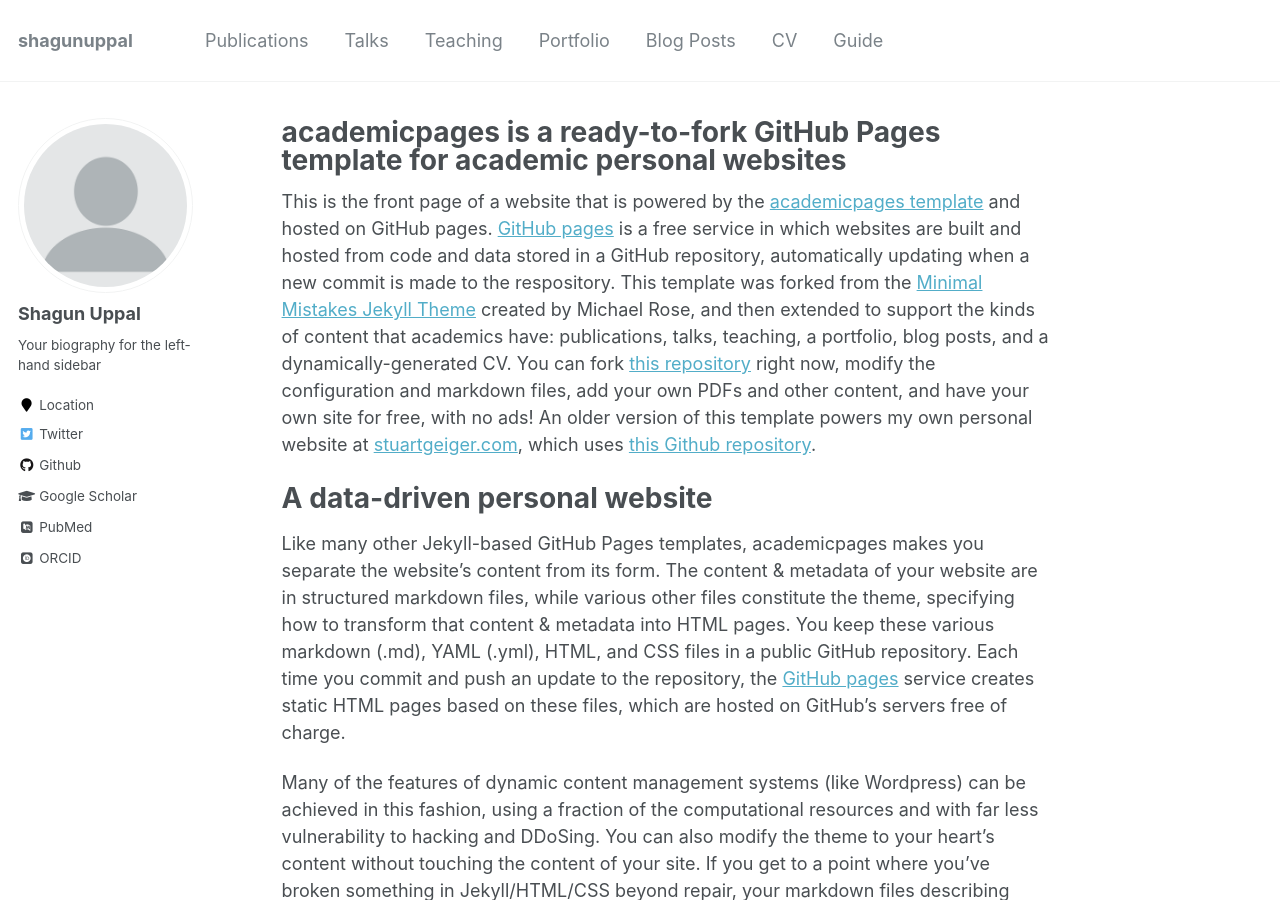
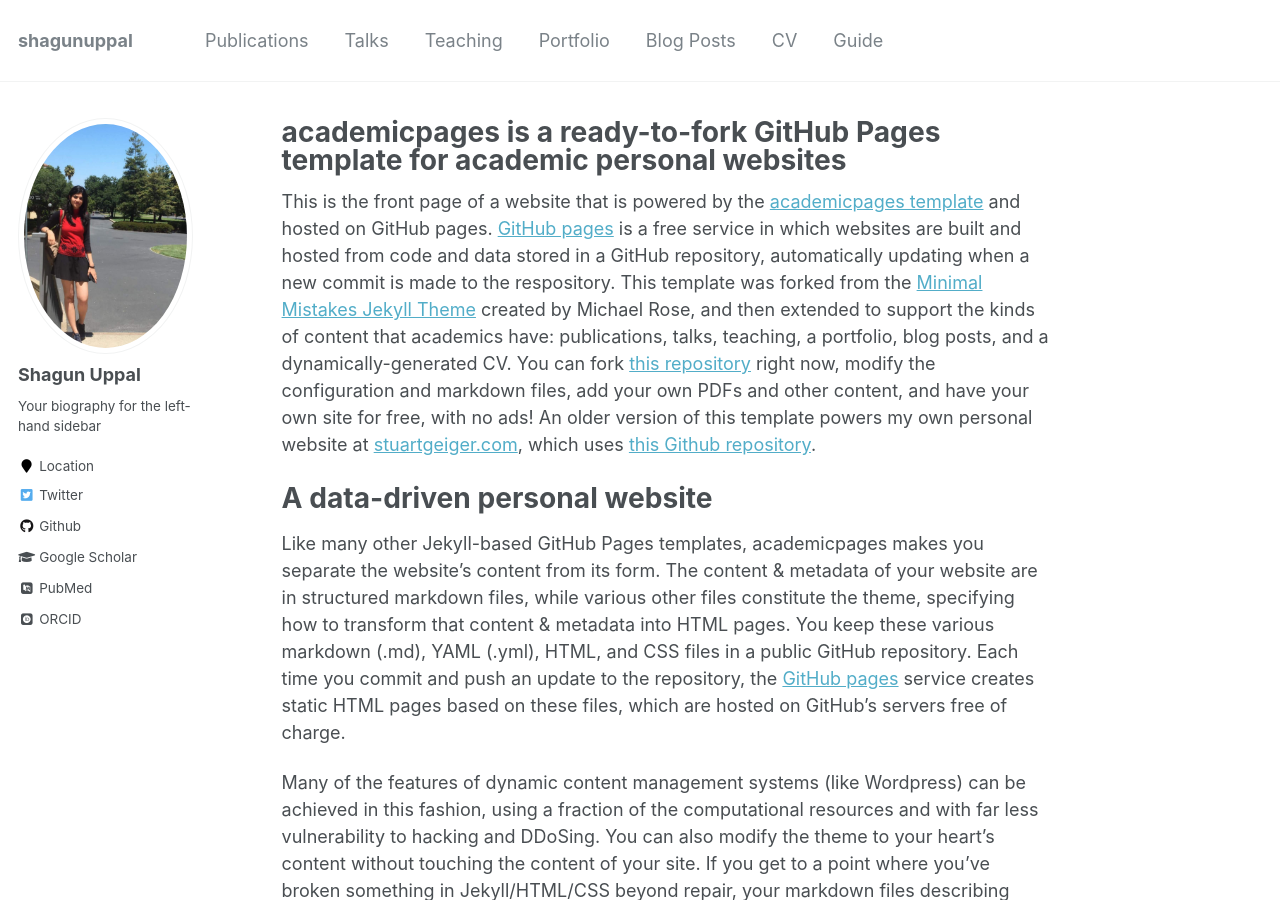
Before and after one commit to shagunuppal/shagunuppal.github.io, a Jekyll site: the page built from _pages/about.md, in a window 1280 px wide and 900 px high. Built offline with Jekyll 4.4.1, drawn with Linux system fonts in a browser that asks for light colours; some web fonts are replaced.

Commit message:
profile_photo_added

```diff
--- a/_config.yml
+++ b/_config.yml
@@ -81,7 +81,7 @@
 # Site Author
 author:
   name             : "Shagun Uppal"
-  avatar           : "profile.png"
+  avatar           : "shagun_stanford.jpg"
   bio              : "Your biography for the left-hand sidebar"
   location         : "Location"
   employer         :
```
Also changed, not shown: images/shagun_stanford.jpg (added).
